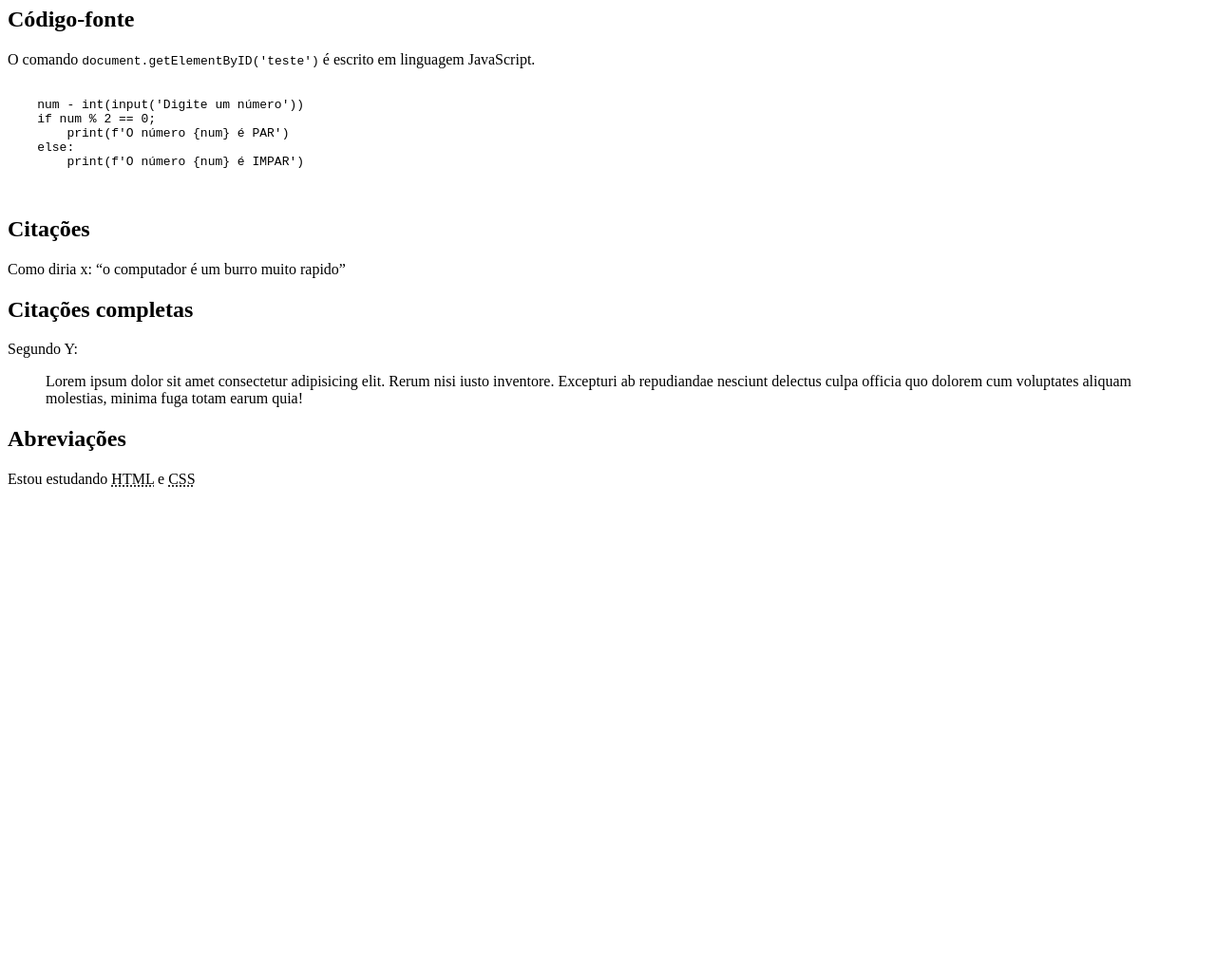
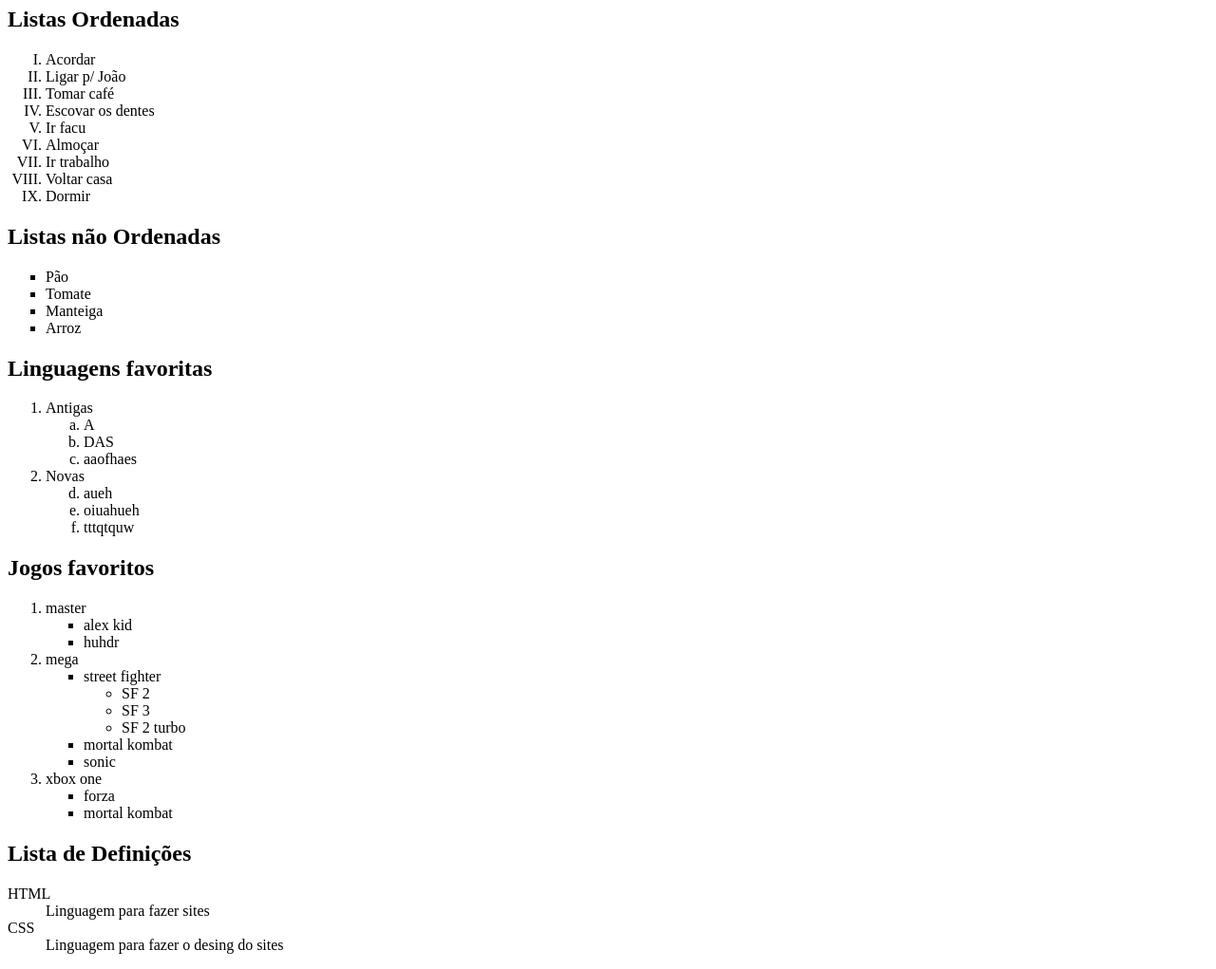
Before and after one commit to AndreLeme/html-css, a plain HTML site: page exercicios/ex009/index.html in a window 1280 px wide. Shown: the part 73-1094 px from the top of the page at 95% size. Before the commit the page ends 800 px from the top, so only its background shows below. Drawn offline with Linux system fonts and the light colour scheme.

Commit message:
Capitulo 10, aula 1

```diff
--- a/exercicios/ex009/index.html
+++ b/exercicios/ex009/index.html
@@ -3,29 +3,74 @@
 <head>
     <meta charset="UTF-8">
     <meta name="viewport" content="width=device-width, initial-scale=1.0">
-    <title>Outras formatações</title>
+    <title>Listas</title>
 </head>
 <body>
-    <h1>Outras formatações</h1>
-    <h2>Código-fonte</h2>
-    <p>O comando <code>document.getElementByID('teste')</code> é escrito em linguagem JavaScript.</p>
-    <pre>
-        <code>
-    num - int(input('Digite um número'))
-    if num % 2 == 0;
-        print(f'O número {num} é PAR')
-    else:
-        print(f'O número {num} é IMPAR')
-        </code>
-    </pre>
-    <h2>Citações</h2>
-    <p>Como diria x: <q>o computador é um burro muito rapido</q></p>
-    <h2>Citações completas</h2>
-    <p>Segundo Y:</p>
-    <blockquote cite="link.com">
-        Lorem ipsum dolor sit amet consectetur adipisicing elit. Rerum nisi iusto inventore. Excepturi ab repudiandae nesciunt delectus culpa officia quo dolorem cum voluptates aliquam molestias, minima fuga totam earum quia!
-    </blockquote>
-    <h2>Abreviações</h2>
-    <p>Estou estudando <abbr title="HyperText Markup Language">HTML</abbr> e <abbr title="Cascading Styles Sheets">CSS</abbr></p>
+    <h1>Trabalhando com Listas</h1>
+    <h2>Listas Ordenadas</h2>
+    <ol type="I"> <!-- 1 A a I i -->
+        <li>Acordar
+        <li>Ligar p/ João
+        <li>Tomar café
+        <li>Escovar os dentes
+        <li>Ir facu</li>
+        <li>Almoçar</li>
+        <li>Ir trabalho</li>
+        <li>Voltar casa</li>
+        <li>Dormir</li>
+    </ol>
+    <h2>Listas não Ordenadas</h2>
+    <ul type="square"> <!-- disc circle square -->
+        <li>Pão</li>
+        <li>Tomate</li>
+        <li>Manteiga</li>
+        <li>Arroz</li>
+    </ul>
+    <h2>Linguagens favoritas</h2>
+    <ol>
+        <li>Antigas</li>
+        <ol type="a">
+            <li>A</li>
+            <li>DAS</li>
+            <li>aaofhaes</li>
+        </ol>
+        <li>Novas</li>
+        <ol type="a" start="4">
+            <li>aueh</li>
+            <li>oiuahueh</li>
+            <li>tttqtquw</li>
+        </ol>
+    </ol>
+    <h2>Jogos favoritos</h2>
+    <ol>
+        <li>master</li>
+        <ul type="square">
+            <li>alex kid</li>
+            <li>huhdr</li>
+        </ul>
+        <li>mega</li>
+        <ul type="square">
+            <li>street fighter</li>
+            <ul type="circle">
+                <li>SF 2</li>
+                <li>SF 3</li>
+                <li>SF 2 turbo</li>
+            </ul>
+            <li>mortal kombat</li>
+            <li>sonic</li>
+        </ul>
+        <li>xbox one</li>
+        <ul type="square">
+            <li>forza</li>
+            <li>mortal kombat</li>
+        </ul>
+    </ol>
+    <h2>Lista de Definições</h2>
+    <dl>
+        <dt>HTML</dt>
+        <dd>Linguagem para fazer sites</dd>
+        <dt>CSS</dt>
+        <dd>Linguagem para fazer o desing do sites</dd>
+    </dl>
 </body>
 </html>
```
Also changed, not shown: exercicios/ex008b/index.html (added, +31 -0 lines), exercicios/ex010/index.html (added, +12 -0 lines).
